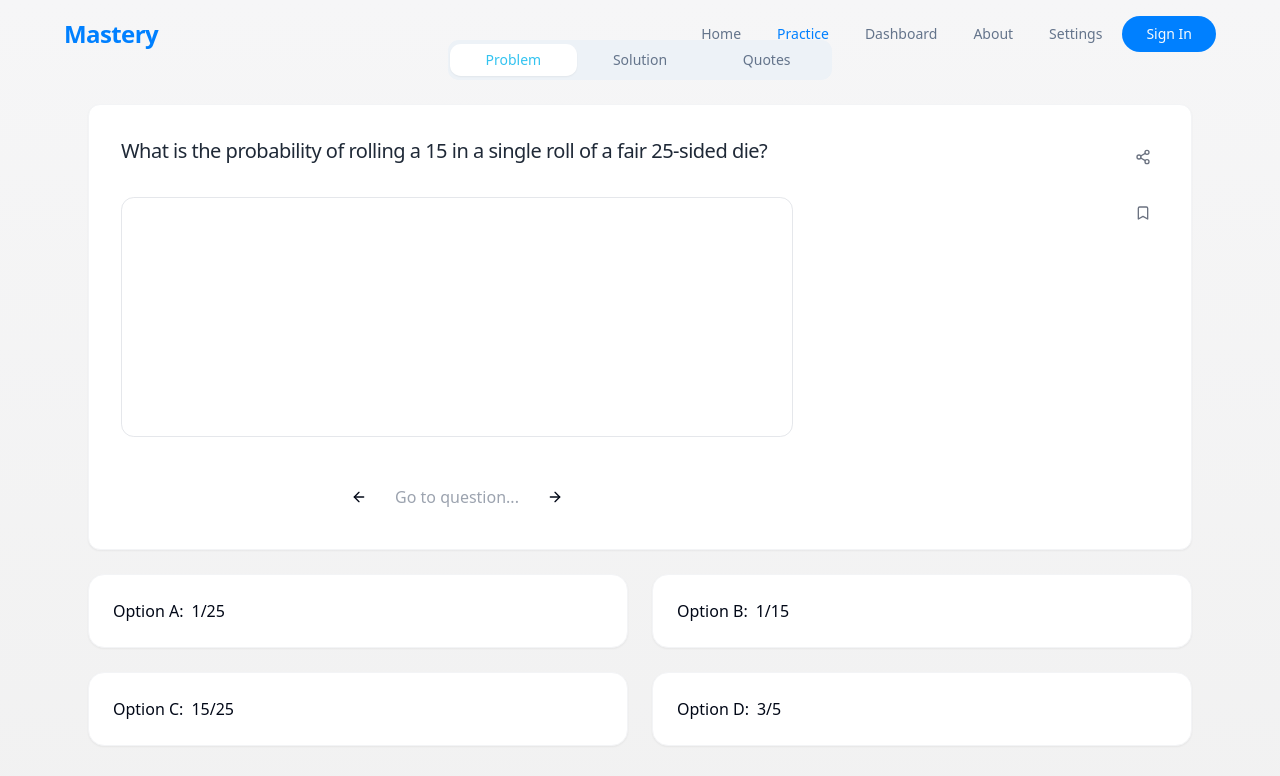
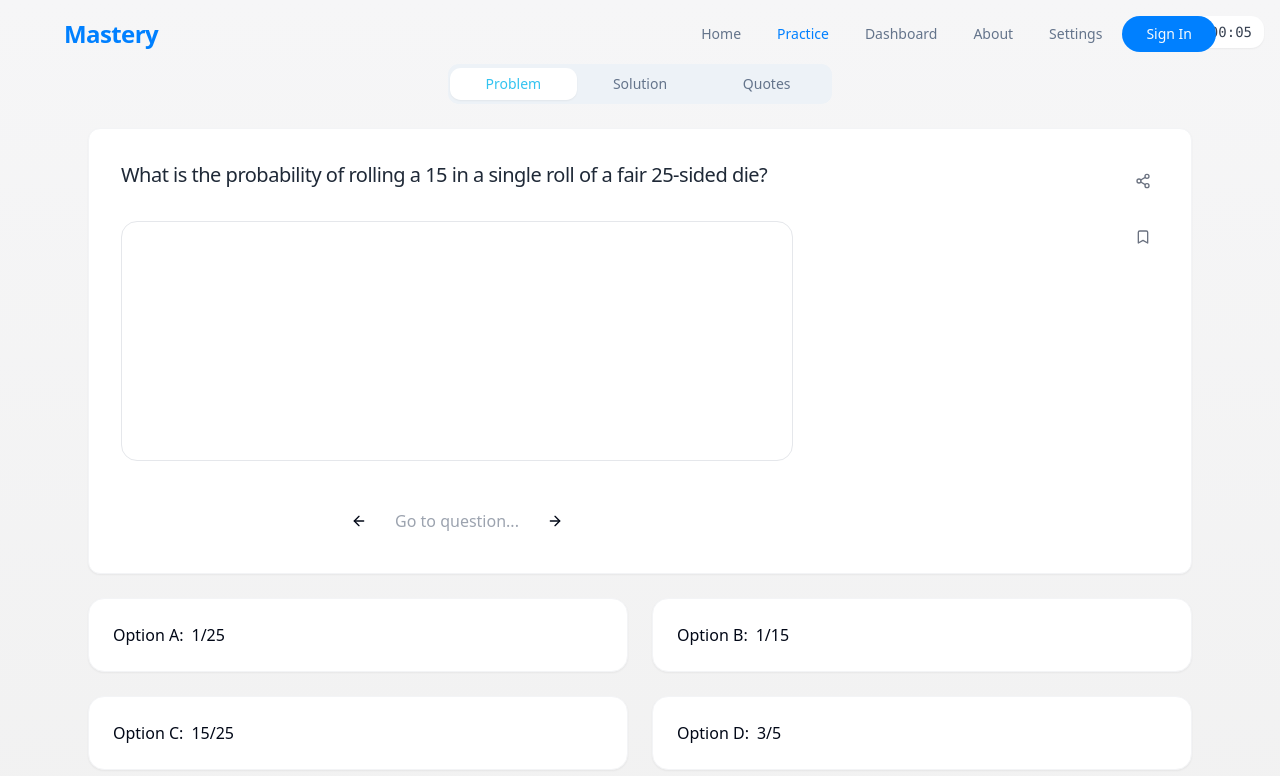
Before and after one commit to remark2025/academic_arc, a React (Vite) app: page /practice in a window 1280 px wide. Shown: the top 776 px of the page. Built offline with nearby package versions, Linux system fonts and the light colour scheme.

Commit message:
Refactor practice page
- Add padding to menu tabs.
- Add a digital timer.
- Center "Go to question" text.

```diff
--- a/src/pages/Practice.tsx
+++ b/src/pages/Practice.tsx
@@ -1,12 +1,13 @@
 
-import { useState } from "react";
+import { useState, useEffect } from "react";
 import { Tabs, TabsContent, TabsList, TabsTrigger } from "@/components/ui/tabs";
 import { Button } from "@/components/ui/button";
-import { ArrowLeft, ArrowRight, Share2, Bookmark, Book, MessageSquare, Quote, FileText } from "lucide-react";
+import { ArrowLeft, ArrowRight, Share2, Bookmark, Book, MessageSquare, Quote, FileText, Clock } from "lucide-react";
 import { Card } from "@/components/ui/card";
 
 const Practice = () => {
   const [tabValue, setTabValue] = useState("problem");
+  const [timer, setTimer] = useState(0);
 
   // Sample problem data
   const currentProblem = {
@@ -24,15 +25,37 @@ const Practice = () => {
     ]
   };
 
+  // Timer effect
+  useEffect(() => {
+    const interval = setInterval(() => {
+      setTimer(prevTimer => prevTimer + 1);
+    }, 1000);
+
+    return () => clearInterval(interval);
+  }, []);
+
+  // Format timer in mm:ss
+  const formatTime = (seconds) => {
+    const minutes = Math.floor(seconds / 60);
+    const remainingSeconds = seconds % 60;
+    return `${minutes.toString().padStart(2, '0')}:${remainingSeconds.toString().padStart(2, '0')}`;
+  };
+
   return (
     <div className="min-h-screen bg-gradient-to-b from-[#F6F6F7] to-[#F1F1F1]">
       <div className="container max-w-6xl mx-auto px-6 py-10">
+        {/* Timer display */}
+        <div className="absolute top-4 right-4 bg-white px-3 py-1.5 rounded-lg shadow-sm flex items-center space-x-1.5 text-gray-700">
+          <Clock className="h-4 w-4 text-[#33C3F0]" />
+          <span className="font-mono text-sm">{formatTime(timer)}</span>
+        </div>
+
         {/* Problem / Solution / Quotes Tabs */}
         <Tabs
           defaultValue="problem"
           value={tabValue}
           onValueChange={setTabValue}
-          className="w-full mb-8"
+          className="w-full mb-8 pt-6"
         >
           <TabsList className="w-full max-w-sm mx-auto grid grid-cols-3 bg-[#edf2f7] p-0.5 rounded-md">
             <TabsTrigger
@@ -64,17 +87,17 @@ const Practice = () => {
                     {currentProblem.question}
                   </h2>
 
-                  {/* Empty space for work/notes */}
-                  <div className="w-full h-60 border border-gray-200 rounded-lg mb-6">
+                  {/* Empty space for work/notes - now with more rounded corners */}
+                  <div className="w-full h-60 border border-gray-200 rounded-2xl mb-6">
                     {/* Empty space for working through the problem */}
                   </div>
 
-                  <div className="mt-10 flex justify-center">
+                  <div className="mt-10 flex justify-center items-center">
                     <Button variant="ghost" className="rounded-full p-3">
                       <ArrowLeft className="h-5 w-5" />
                       <span className="sr-only">Previous question</span>
                     </Button>
-                    <span className="mx-4 text-gray-400 self-center">Go to question...</span>
+                    <span className="mx-4 text-gray-400">Go to question...</span>
                     <Button variant="ghost" className="rounded-full p-3">
                       <ArrowRight className="h-5 w-5" />
                       <span className="sr-only">Next question</span>
```
